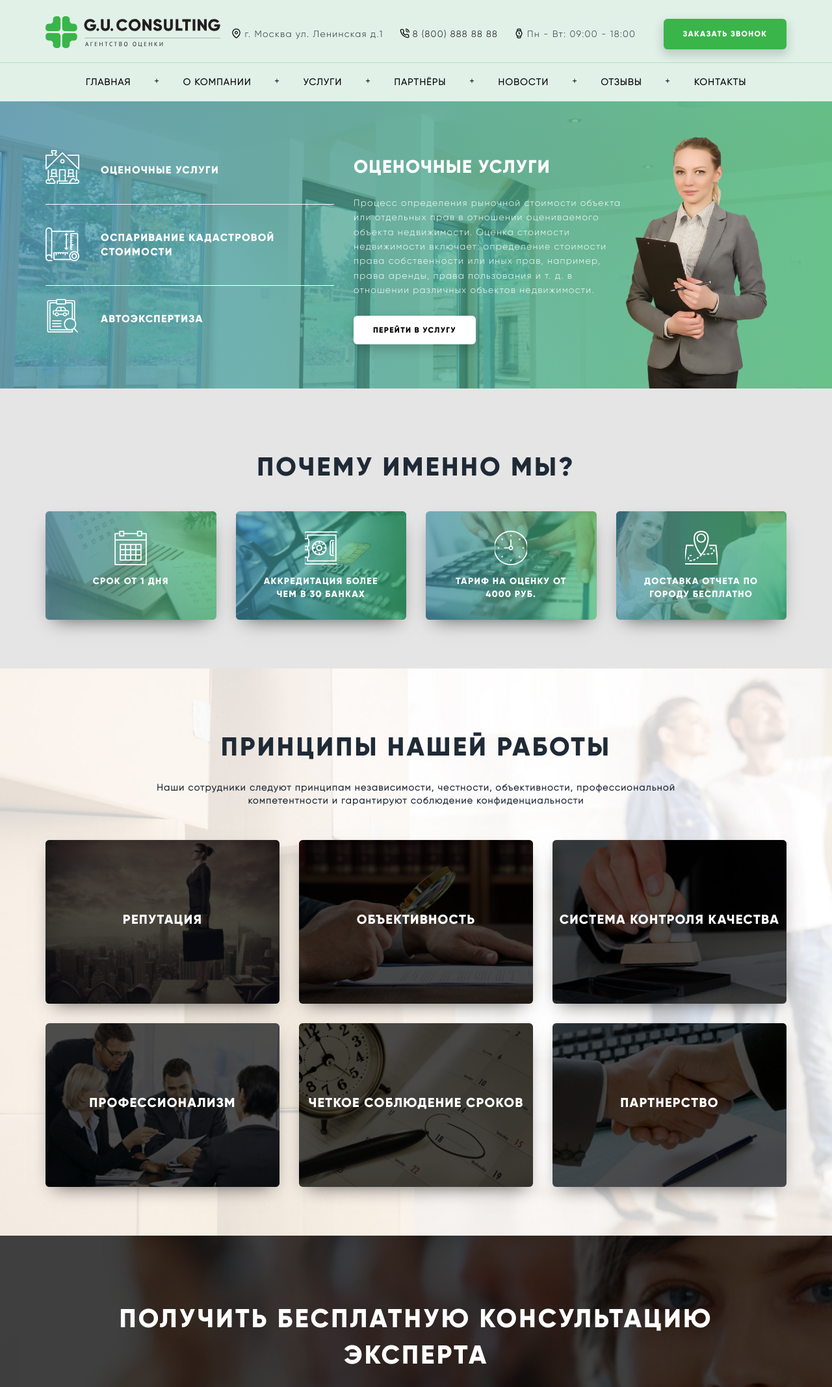
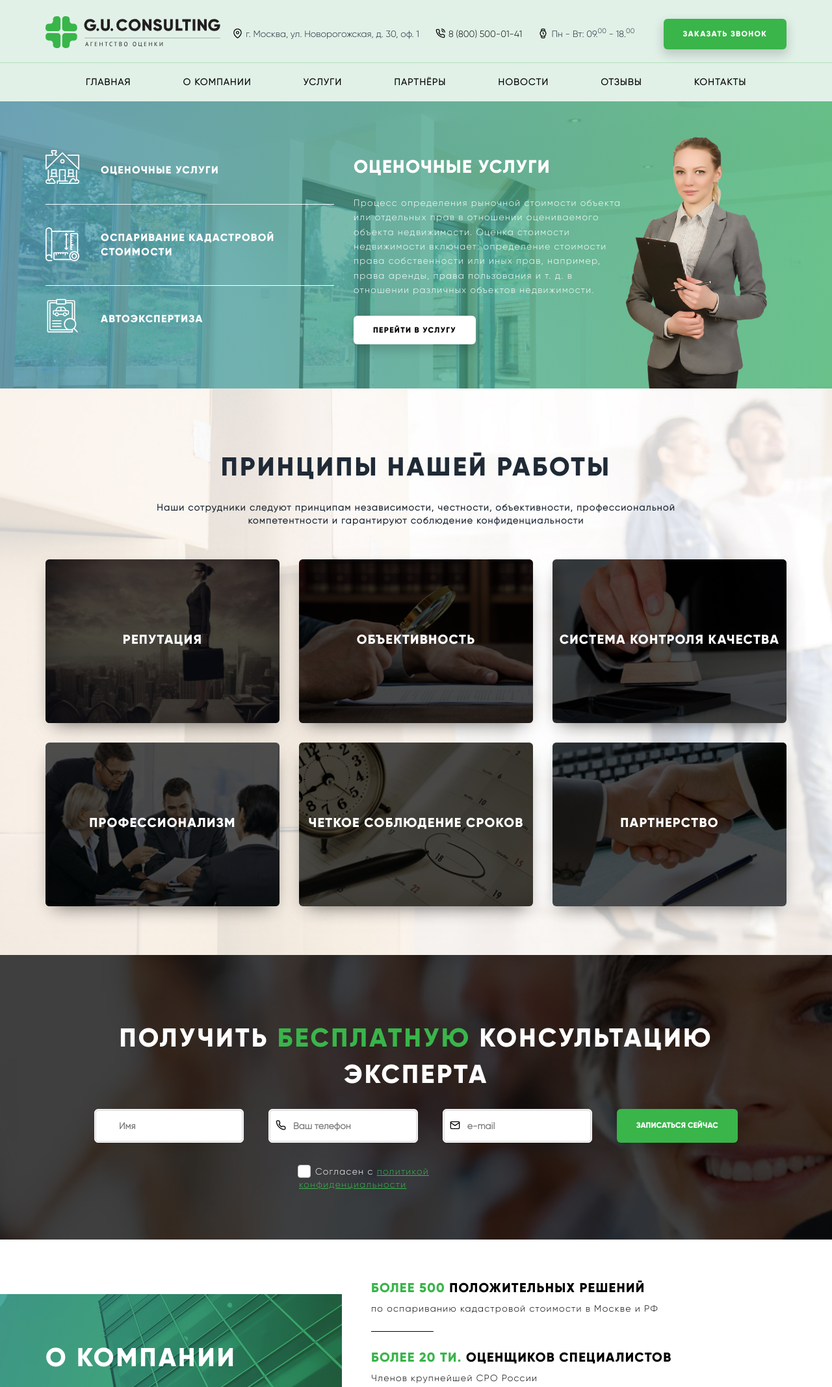
Before and after one commit to xkoredeus/consult, a plain HTML site: page index.html in a window 1280 px wide. Shown: the top 2135 px of the page at 65% size. Drawn offline with nearby package versions, Linux system fonts and the light colour scheme.

Commit message:
marks in main-nav,feed

```diff
--- a/css/styles.css
+++ b/css/styles.css
@@ -148,7 +148,7 @@ textarea{
 	font-size: 14px;
 	padding: 15px 30px;
 	background: none;
-  border: 1px solid #E5E5E5;
+  border: 2px solid #E5E5E5;
   border-radius: 6px;
 }
 input[type="submit"] {
@@ -405,6 +405,7 @@ button:active{
     .header__info-item {
       position: relative;
       padding-left: 20px;
+      letter-spacing: 0;
     }
       .header__info-item:before {
         content: '';
@@ -446,6 +447,7 @@ button:active{
   }
     .main-nav__link {
       font-weight: 600;
+      padding: 20px 40px;
       text-transform: uppercase;
       position: relative;
       -webkit-transition: all .7s;
@@ -462,10 +464,10 @@ button:active{
       align-items: center;
     }
     .main-nav__link:hover {
-      color: #000;
-      background-color: #fff;
-    }
-      .main-nav__link:after {
+      color: #fff;
+      background-color: #67a794;
+    }
+      /*.main-nav__link:after {
         position: absolute;
         content: '';
         width: 7px;
@@ -474,7 +476,7 @@ button:active{
         top: 24px;
         background: url(../img/main-nav__plus.svg) no-repeat 50% 50% / contain;
         z-index: 2;
-      }
+      }*/
       .main-nav__link:before {
         position: absolute;
         content: '';
@@ -490,14 +492,7 @@ button:active{
       .main-nav__link:hover:before {
         opacity: 1;
       }
-      .main-nav__link-wrp:last-child .main-nav__link:after {
-         display: none;
-      }
-    .main-nav__link-wrp span {
-      position: relative;
-      padding: 20px 40px;
-    }
-      .main-nav__link-wrp span:after {
+     .main-nav__link:after {
         bottom: -19px;
         left: 50%;
         border: solid transparent;
@@ -518,7 +513,7 @@ button:active{
         transition: all .6s cubic-bezier(.23,1,.32,1);
         z-index: 100;
       }
-    .main-nav__link-wrp_sub:hover span:after {
+    .main-nav__link-wrp_sub:hover .main-nav__link:after {
       visibility: visible;
       opacity: 1;
       -webkit-transform: translateY(0);
@@ -889,6 +884,9 @@ button:active{
     margin-right: auto;
     display: block;
   }
+  .feed .section__ttl span {
+    color: #39B54A;
+  }
   .feed__form {
     max-width: 990px;
     margin-left: auto;
@@ -915,6 +913,7 @@ button:active{
       border-radius: 6px;
     }
       .input__wrp input {
+        font-weight: 600;
         width: 100%;
         padding-left: 35px;
       }
--- a/index.html
+++ b/index.html
@@ -19,11 +19,11 @@
 					</a>
 					<div class="header__info">
 						<div class="header__info-item header__info-item_geo">
-							г. Москва ул. Ленинская д.1
+							г. Москва, ул. Новорогожская, д. 30, оф. 1
 						</div>
-						<a class="header__info-item header__info-item_tel" href="tel:880008888888">8 (800) 888 88 88</a>
+						<a class="header__info-item header__info-item_tel" href="tel:88005000141">8 (800) 500-01-41</a>
 						<div class="header__info-item header__info-item_watches">
-							Пн - Вт: 09:00 - 18:00
+							Пн - Вт: 09.<sup>00</sup> - 18.<sup>00</sup>
 						</div>
 					</div>
 					<a href="#popup_call" class="btn" data-fancybox>Заказать звонок</a>
@@ -34,17 +34,17 @@
 			<ul class="main-nav">
 				<li class="main-nav__link-wrp">
 					<a href="#" class="main-nav__link">
-						<span>Главная</span>
+						Главная
 					</a>
 				</li>
 				<li class="main-nav__link-wrp">
 					<a href="#" class="main-nav__link">
-						<span>О компании</span>
+						О компании
 					</a>
 				</li>
 				<li class="main-nav__link-wrp main-nav__link-wrp_sub">
 					<a href="#" class="main-nav__link">
-						<span>Услуги</span>
+						Услуги
 					</a>
 					<div class="main-nav__submenu fr">
 						<div class="main-nav__submenu-item fi-3">
@@ -72,22 +72,22 @@
 				</li>
 				<li class="main-nav__link-wrp">
 					<a href="#" class="main-nav__link">
-						<span>Партнёры</span>
+						Партнёры
 					</a>
 				</li>
 				<li class="main-nav__link-wrp">
 					<a href="#" class="main-nav__link">
-						<span>Новости</span>
+						Новости
 					</a>
 				</li>
 				<li class="main-nav__link-wrp">
 					<a href="#" class="main-nav__link">
-						<span>Отзывы</span>
+						Отзывы
 					</a>
 				</li>
 				<li class="main-nav__link-wrp">
 					<a href="#" class="main-nav__link">
-						<span>Контакты</span>
+						Контакты
 					</a>
 				</li>
 			</ul>
@@ -133,7 +133,7 @@
 			</div>
 		</div>
 	</div>
-	<section class="advantages">
+	<!-- <section class="advantages">
 		<div class="container adv__container">
 			<h2 class="section__ttl">Почему именно мы?</h2>
 			<div class="adv__cnt fr">
@@ -171,7 +171,7 @@
 				</div>
 			</div>
 		</div>
-	</section>
+	</section> -->
 	<section class="principals">
 		<div class="container princ__container">
 			<h2 class="section__ttl">Принципы нашей работы</h2>
@@ -232,7 +232,7 @@
 	</section>
 	<section class="feed">
 		<div class="container feed__container">
-			<h3 class="section__ttl">Получить бесплатную консультацию эксперта</h3>
+			<h3 class="section__ttl">Получить <span>бесплатную</span> консультацию эксперта</h3>
 			<form action="[[~[[*id]]]]" method="post" class="feed__form">
 				<div class="input__wrp input__wrp_name">
 					<input type="text" class="input__name" name="feed__name" placeholder="Имя">
@@ -317,7 +317,7 @@
 	</section>
 	<section class="part">
 		<div class="container part__container">
-			<h3 class="section__ttl">Мы аккредитованы</h3>
+			<h3 class="section__ttl">Партнеры и клиенты</h3>
 			<div class="part__slider owl-carousel">
 				<div class="part__slider-item shd" style="background-image: url(img/part__item-img_1.svg)"></div>
 				<div class="part__slider-item shd" style="background-image: url(img/part__item-img_2.svg)"></div>
@@ -471,15 +471,15 @@
 							Наш адрес:
 						</div>
 						<div class="footer__info-item-geo">
-							г. Москва ул. Ленинская д.1
+							г. Москва, ул. Новорогожская, д. 30, оф. 1
 						</div>
 					</div>
 					<div class="footer__info-item">
 						<div class="footer__info-item-ttl">
 							Наш телефон:
 						</div>
-						<a href="tel:88008888888" class="footer__info-item-tel">
-							8 (800) 888 88 88
+						<a href="tel:88005000141" class="footer__info-item-tel">
+							 8 (800) 500-01-41
 						</a>
 					</div>
 					<div class="footer__info-item">
```
